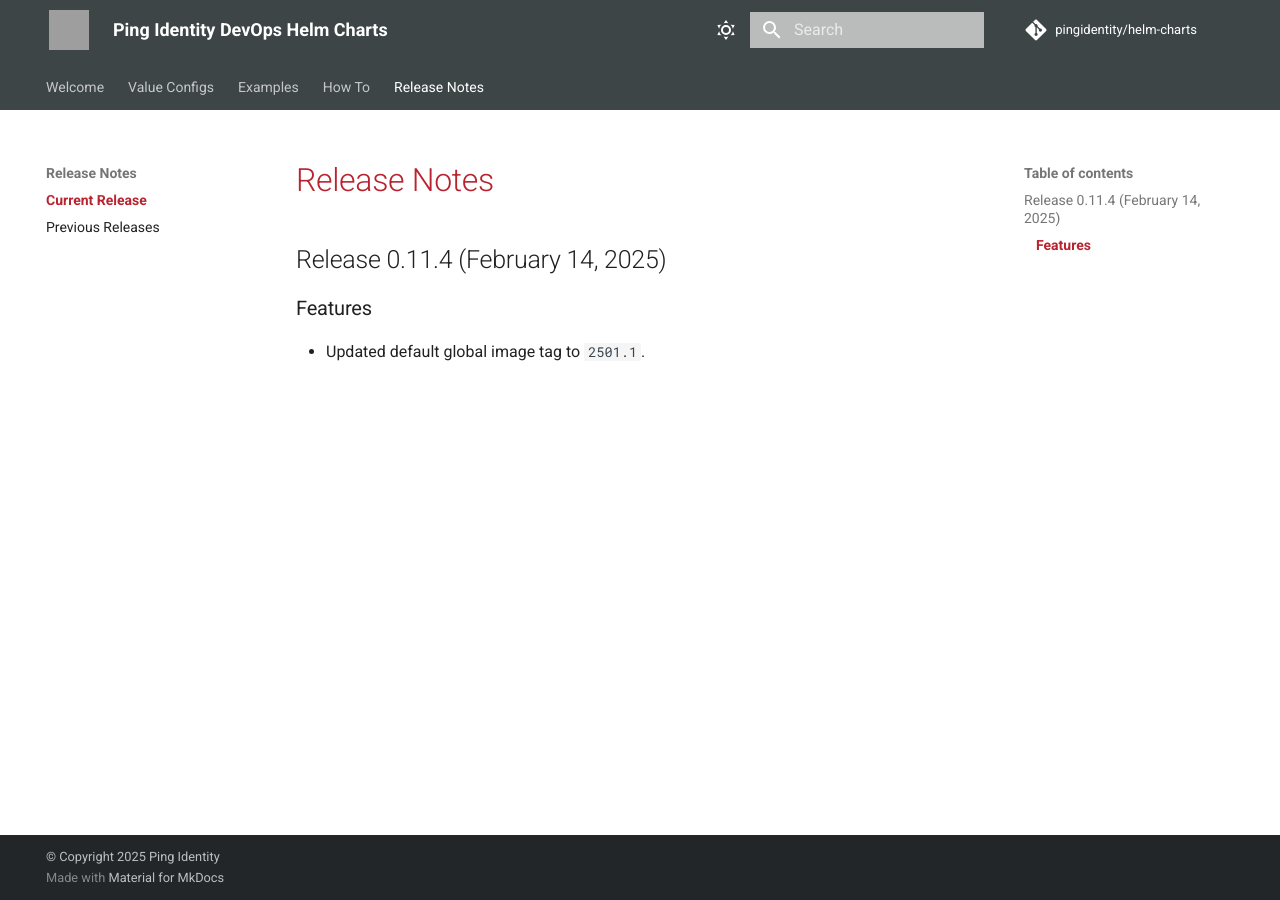
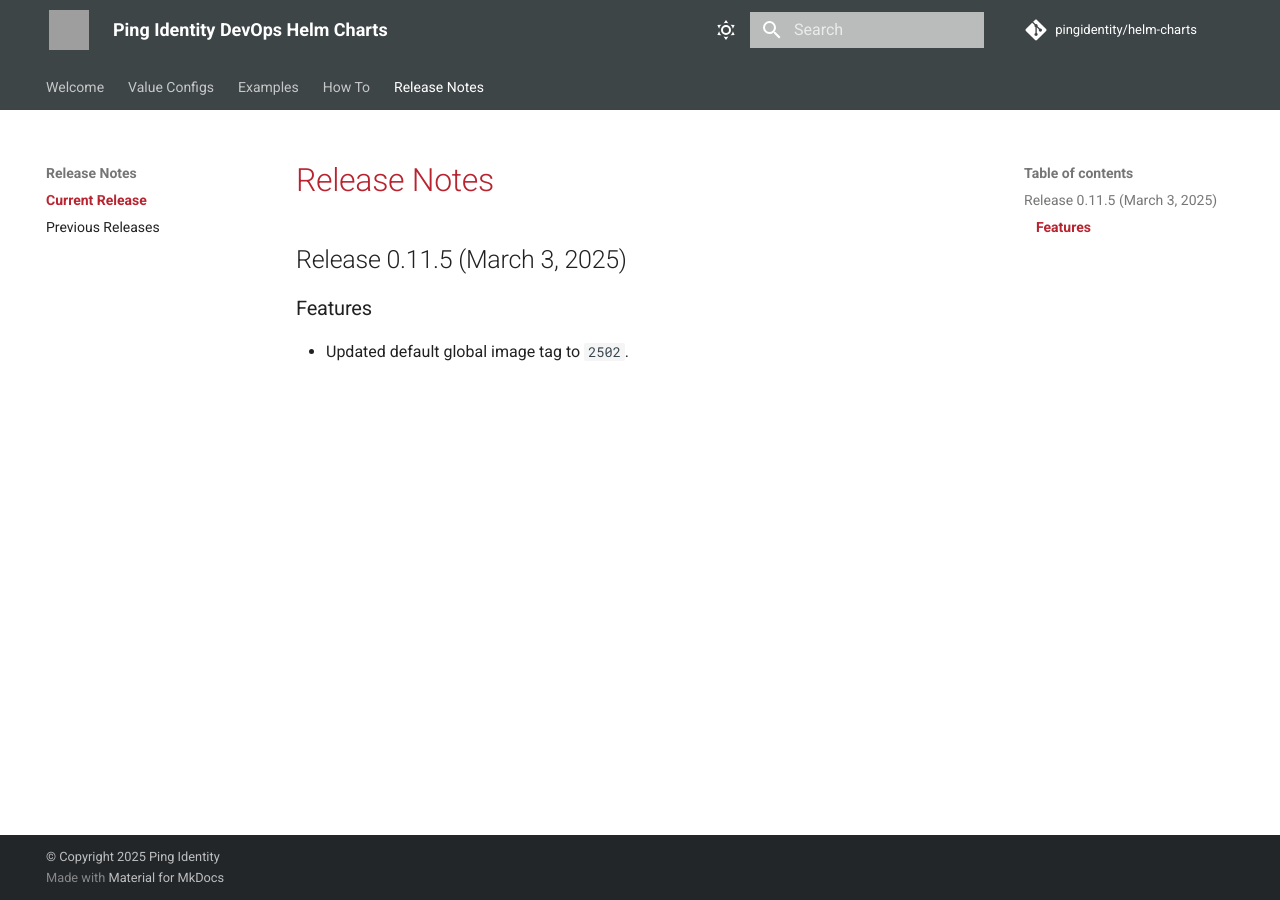
Before and after one commit to pingidentity/helm-charts, an MkDocs documentation site: the page built from docs/release-notes/currentRelease.md, in a window 1280 px wide. Built offline with MkDocs 1.6.1 and Material for MkDocs 9.7.7, drawn with Linux system fonts in a browser that asks for light colours; comment, search, counter and statistics services are not loaded; grey boxes are pictures that could not be loaded.

Commit message:
Release 0.11.5

```diff
--- a/docs/release-notes/currentRelease.md
+++ b/docs/release-notes/currentRelease.md
@@ -1,4 +1,4 @@
 # Release Notes
-## Release 0.11.4 (February 14, 2025)
+## Release 0.11.5 (March 3, 2025)
 ### Features ###
-  - Updated default global image tag to `2501.1`.
+  - Updated default global image tag to `2502`.
```
Also changed, not shown: docs/config/supported-values.md (+1 -1 lines), docs/index.yaml (+13 -1 lines), docs/release-notes/previousReleases.md (+4 -0 lines), 2 other files.
